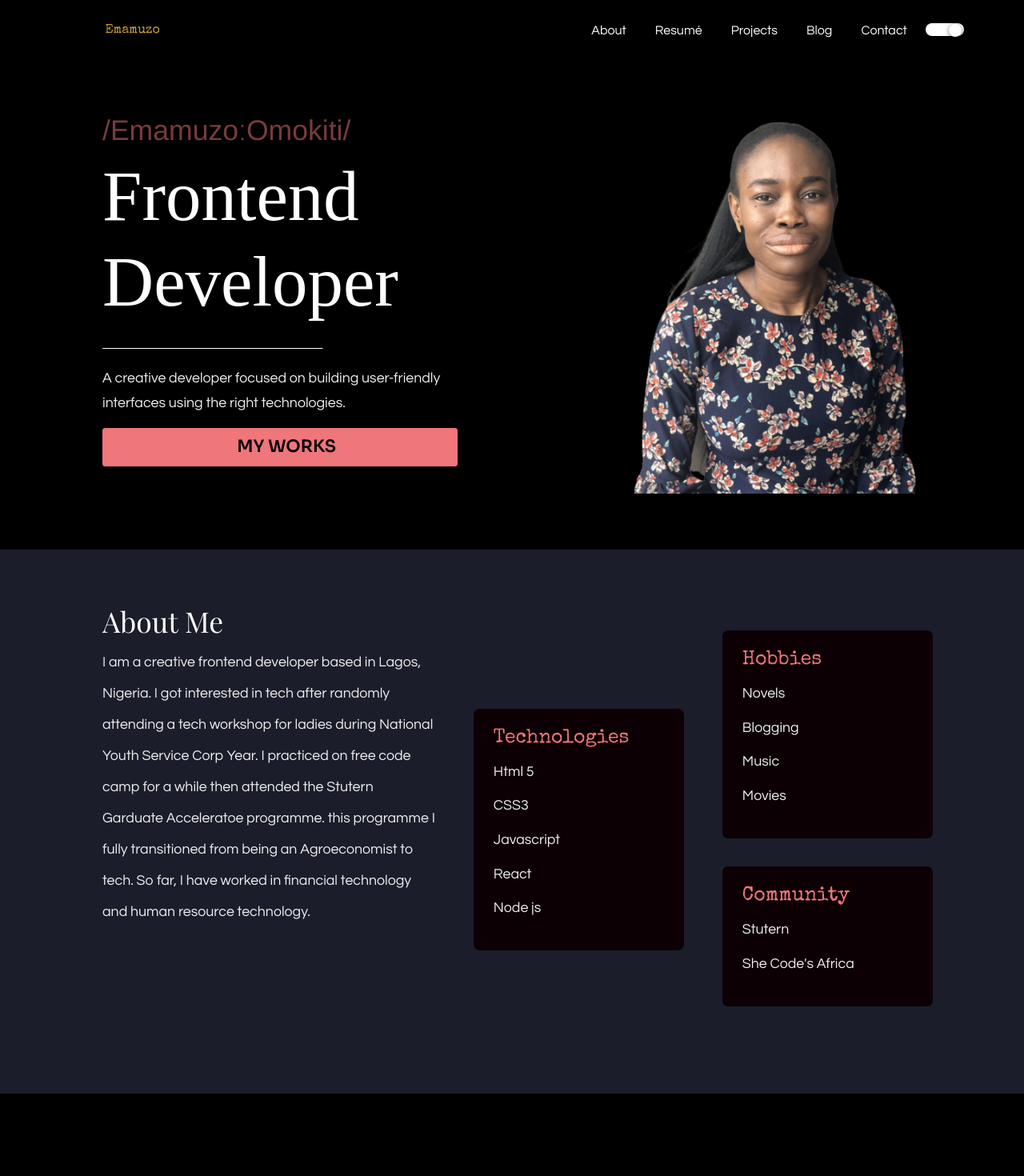
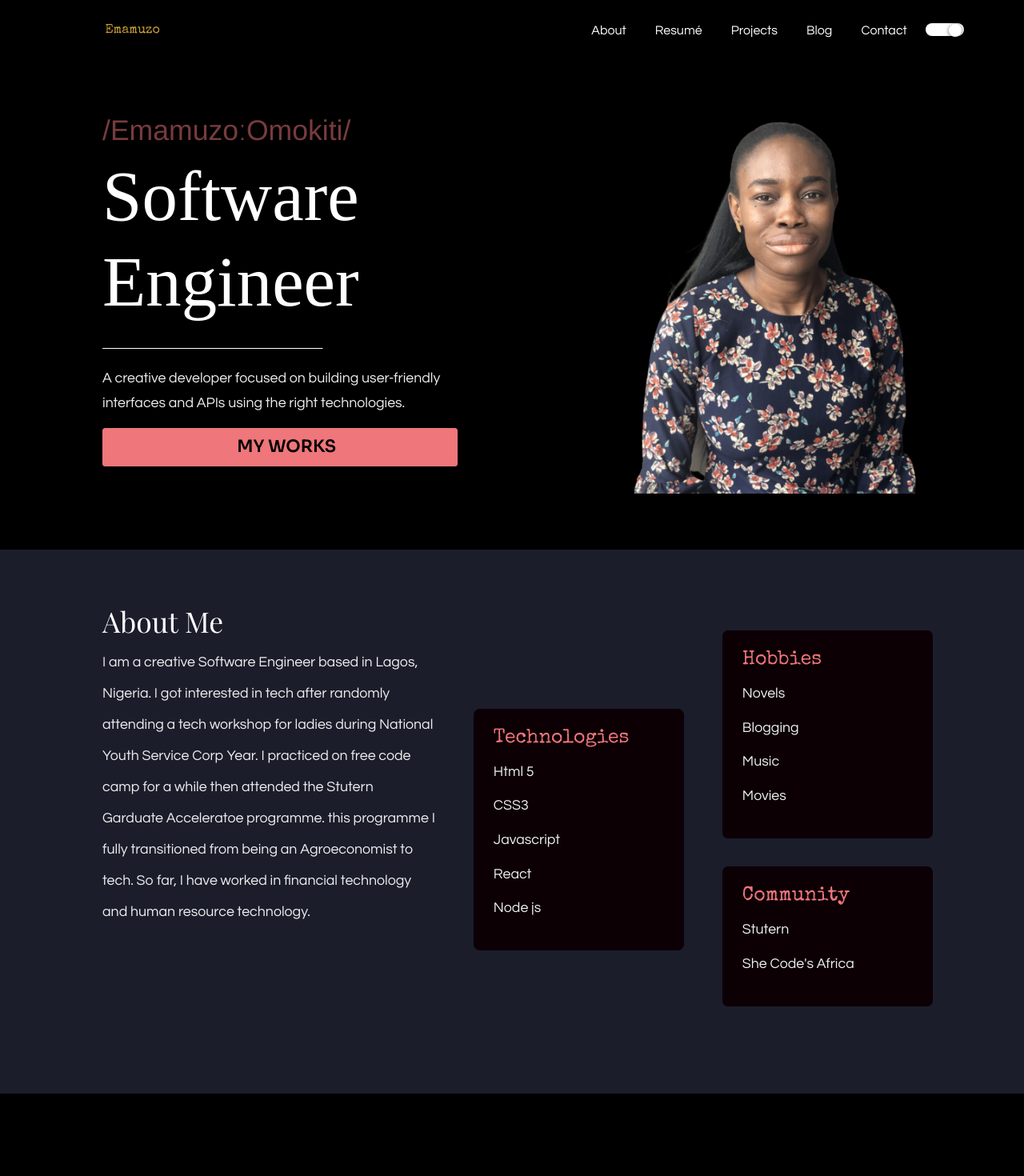
Before and after one commit to Omokiti/portfolio_3.0, a Next.js app: page / in a window 1280 px wide. Shown: the top 1470 px of the page at 80% size. Built offline with nearby package versions, Linux system fonts and the light colour scheme; a web font is replaced by a local one.

Commit message:
update ui

```diff
--- a/pages/index.js
+++ b/pages/index.js
@@ -115,13 +115,13 @@ const [changeBcg, setChangeBcg] = useState(false);
               <div className="info">
                 <h2 className="header ">/EmamuzoːOmokiti/</h2>
                 <p className="intro">
-                Frontend Developer
+                Software Engineer
 
                 </p>
                 {theme ==="dark" ? <img src="/line.svg" alt="line"/> : theme === "light"?<img src="/Lines.svg" alt="line"/>:null}
                  {/* <img src="/line.svg" alt="line"className="line"/> */}
                 {/* <img src="/line 793.svg" alt="line"className="line"/> */}
-                <p className="introduction">A creative developer focused on building user-friendly interfaces
+                <p className="introduction">A creative developer focused on building user-friendly interfaces and APIs
                  using the right technologies.
                  </p>
                 <a className="myworks_btn" href="#myportfolio">
@@ -142,7 +142,7 @@ const [changeBcg, setChangeBcg] = useState(false);
               <div>
                 {/* <Animation/> */}
                 <h2 className="aboutme_header">About Me</h2>
-                <p className="aboutme_info">I am a creative frontend developer based in Lagos, Nigeria.
+                <p className="aboutme_info">I am a creative Software Engineer based in Lagos, Nigeria.
                   I got interested in tech after randomly attending a tech workshop for ladies during National Youth Service Corp Year.
                   I practiced on free code camp for a while then attended the Stutern Garduate Acceleratoe programme.
                    this programme I fully transitioned from being an Agroeconomist to tech.
```
